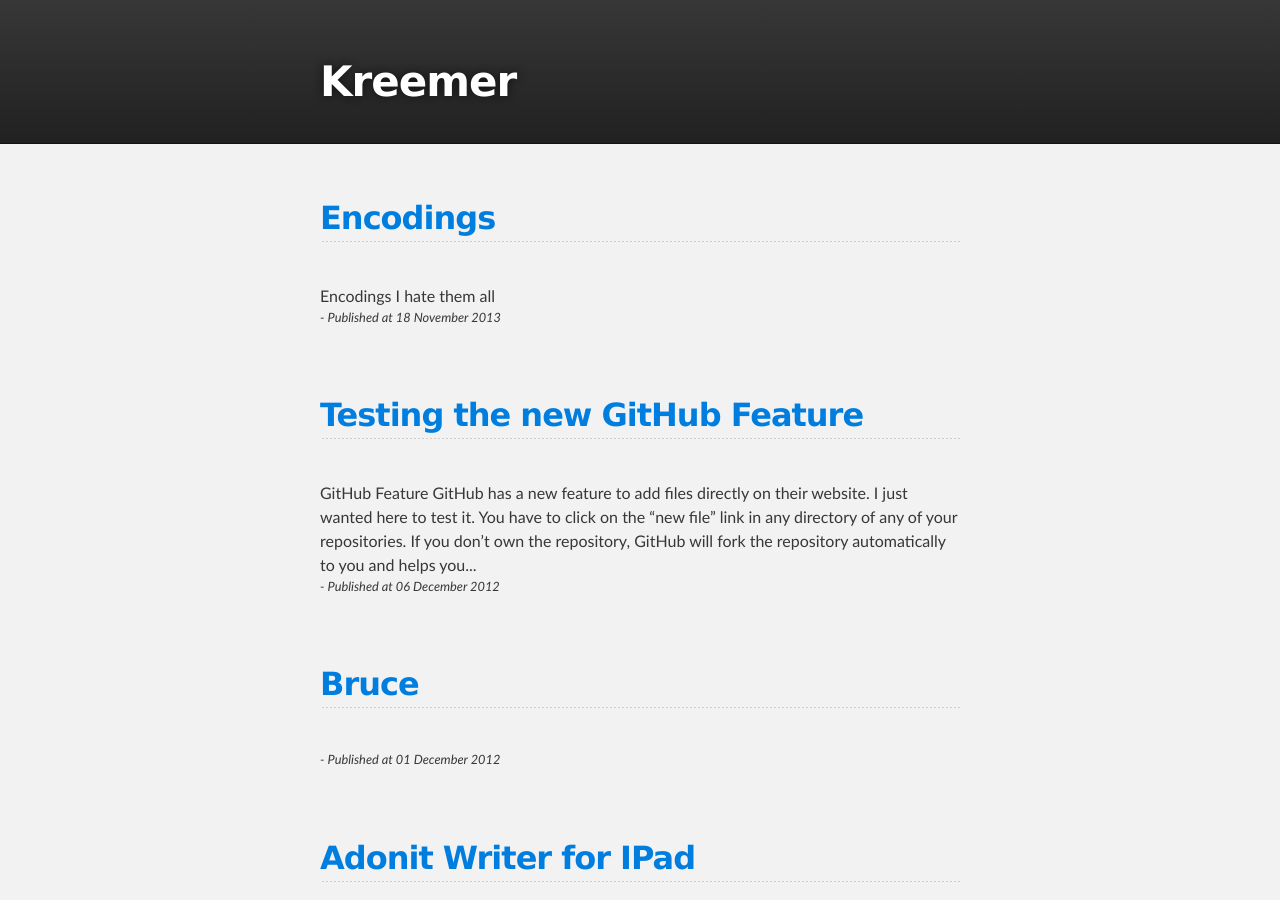
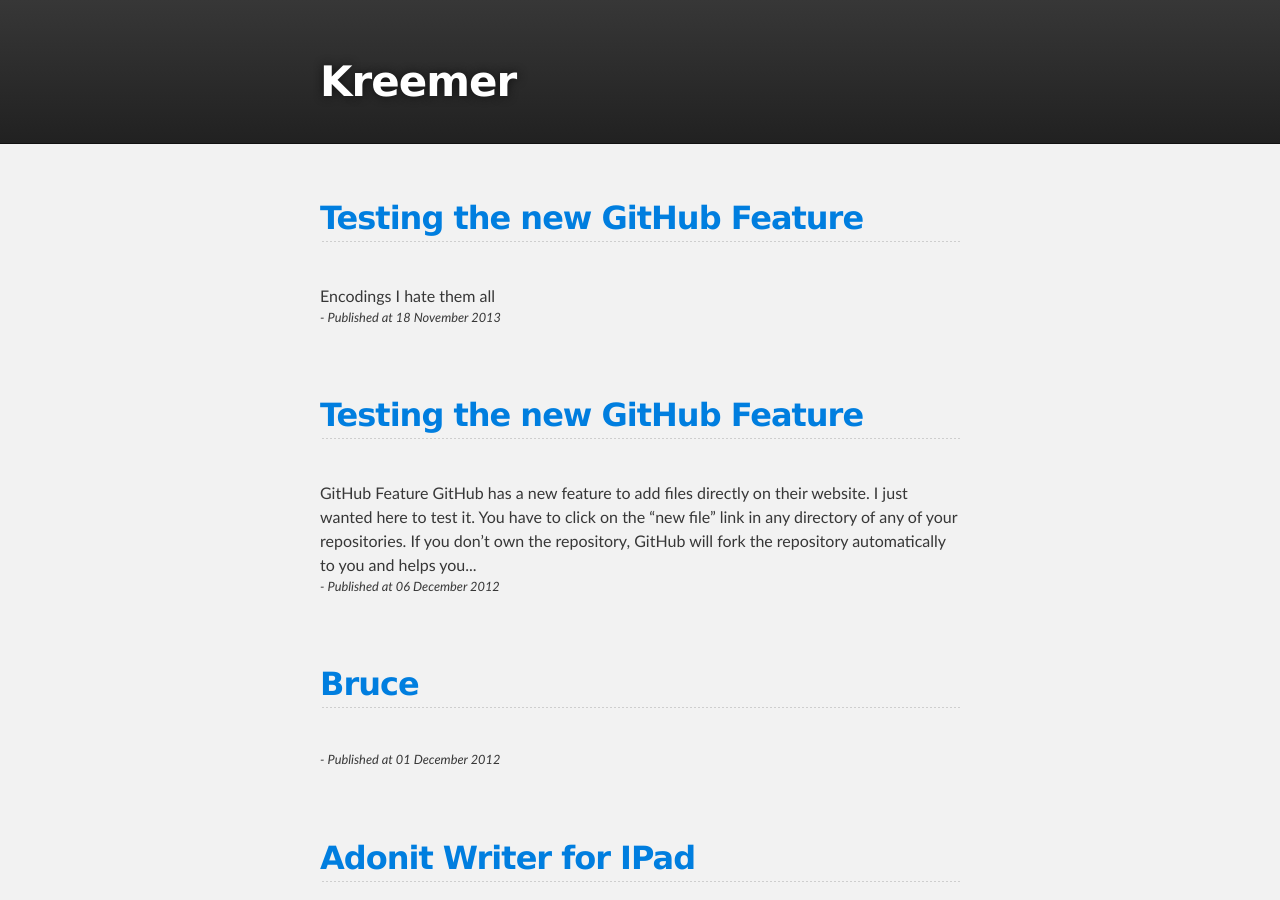
Before and after one commit to kreemer/kreemer.github.com, a Jekyll site: the page built from index.html, in a window 1280 px wide and 900 px high. Built offline with Jekyll 4.4.1, drawn with Linux system fonts in a browser that asks for light colours.

Commit message:
Update 2013-11-18-encodings.md

```diff
--- a/_posts/2013-11-18-encodings.md
+++ b/_posts/2013-11-18-encodings.md
@@ -1,4 +1,8 @@
-Encodings
-=========
+---
+layout: post
+title: Testing the new GitHub Feature
+---
+
+# Encodings
 
 I hate them all
```
